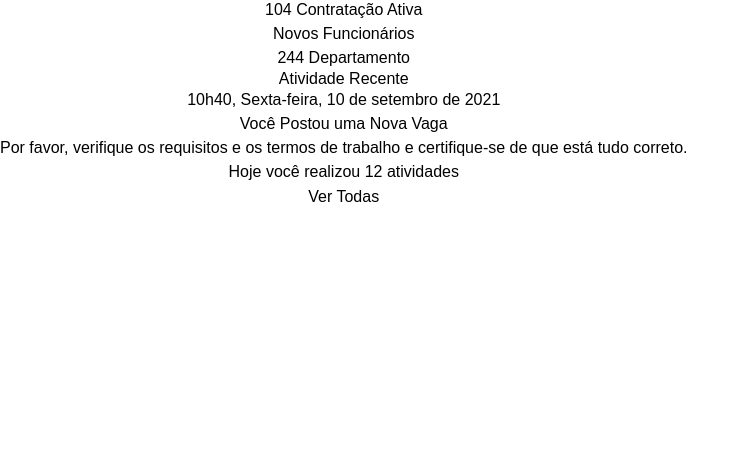
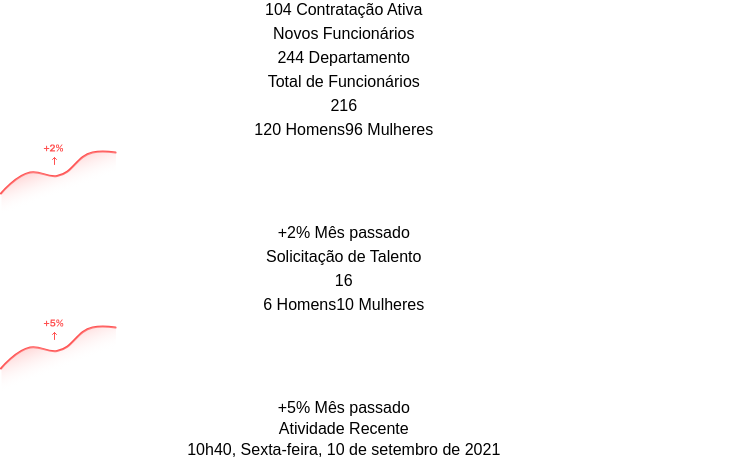
Before and after one commit to italoOliveira-dev/contrata-jd, a React (Vite) app: page / in a window 1280 px wide. Shown: the part 1510-1975 px from the top of the page, without its empty margins (0-749 px from the left). Before the commit the page ends 1720 px from the top, so only its background shows below. Built offline with nearby package versions, Linux system fonts and the light colour scheme.

Commit message:
feat: adicionado card estatus da empresa

```diff
--- a/src/App.jsx
+++ b/src/App.jsx
@@ -14,7 +14,7 @@ import Settings from "./pages/Settings/Settings";
 function App() {
   return (
     <Router>
-      <div className="w-screen h-screen bg-white">
+      <div className="w-screen h-auto bg-white">
         <div className="flex">
           <Navigation />
           <div className="w-full">
--- /dev/null
+++ b/src/pages/Dashboard/Components/EstatusEmpresa.jsx
@@ -0,0 +1,30 @@
+/* eslint-disable react/prop-types */
+export default function EstatusEmpresa({estatus}) {
+
+    return (
+        <div className="border border-[#E0E0E0] rounded-[10px] p-[20px] grid grid-cols-2 gap-1">
+            <div className="flex flex-col items-start gap-3 ">
+                <h2 className="text-base text-nowrap text-[#161E54] font-medium">
+                    {estatus.titulo}
+                </h2>
+                <span className="text-5xl text-[#161E54] font-medium">
+                    {estatus.homem + estatus.mulher}
+                </span>
+                <div className="flex flex-col">
+                    <span className="text-xs text-[#686868] font-normal">
+                        {estatus.homem} Homens
+                    </span>
+                    <span className="text-xs text-[#686868] font-normal">
+                        {estatus.mulher} Mulheres
+                    </span>
+                </div>
+            </div>
+            <div className="p-[15px]">
+                <img src={estatus.url} alt="Foto do gráfico" />
+                <div className="bg-[#FFEFE7] rounded-[4px] max-w-[130px]">
+                    <span className="text-[#303030] px-[10px] text-xs font-normal">+{estatus.valorPorcento}% Mês passado</span>
+                </div>
+            </div>
+        </div>
+    );
+}
--- a/src/pages/Dashboard/Components/cardEstatusFuncionario/index.jsx
+++ b/src/pages/Dashboard/Components/cardEstatusFuncionario/index.jsx
@@ -9,7 +9,7 @@ export default function CardEstatusFuncionario({ estatusFuncionario }) {
         <div
             className={`${bg}
             flex flex-col items-start justify-center gap-[5px]
-            w-[204px] h-[136px]
+            min-w-[300px] h-[136px]
             rounded-[10px]
             py-[12px] pl-[20px] pr-[12px]
         `}
--- a/src/pages/Dashboard/Dashboard.jsx
+++ b/src/pages/Dashboard/Dashboard.jsx
@@ -1,3 +1,4 @@
+import EstatusEmpresa from "./Components/EstatusEmpresa";
 import RecentyActivity from "./Components/RecentyActivity";
 import CardEstatusFuncionario from "./Components/cardEstatusFuncionario";
 
@@ -18,15 +19,31 @@ export default function Dashboard() {
     titulo: "Novos Funcionários",
     quantidade: 24,
     informacao: "4 Departamento"
-  }]
+  }];
+
+  const estatusEmpresa = [{
+    id: 1,
+    titulo: "Total de Funcionários",
+    homem: 120,
+    mulher: 96,
+    valorPorcento: 2,
+    url: "src/assets/grafico1.svg"
+  }, {
+    id: 2,
+    titulo: "Solicitação de Talento",
+    homem: 6,
+    mulher: 10,
+    valorPorcento: 5,
+    url: "src/assets/grafico2.svg"
+  }];
 
   return (
-    <div className="pl-[51px] pt-[11px]">
+    <div className="px-[20px] pt-[11px]">
       <div>
         <h2 className="text-left mb-2 text-[24px] font-medium text-[#161E54]">
           Dashboard
         </h2>
-        <div className="grid grid-cols-3 gap-4">
+        <div className="grid grid-cols-1 gap-4">
           {estatusFuncionarios.map(estatus => (
               <CardEstatusFuncionario
                 key={estatus.id}
@@ -34,6 +51,14 @@ export default function Dashboard() {
               />
           ))}
         </div>
+        <div className="mt-10 grid grid-cols-1 gap-4">
+          {estatusEmpresa.map((estatus) => (
+            <EstatusEmpresa
+              key={estatus.id}
+              estatus={estatus}
+            />
+          ))}
+        </div>
       </div>
       <RecentyActivity />
     </div>
```
Also changed, not shown: src/assets/grafico1.svg (added), src/assets/grafico2.svg (added).
